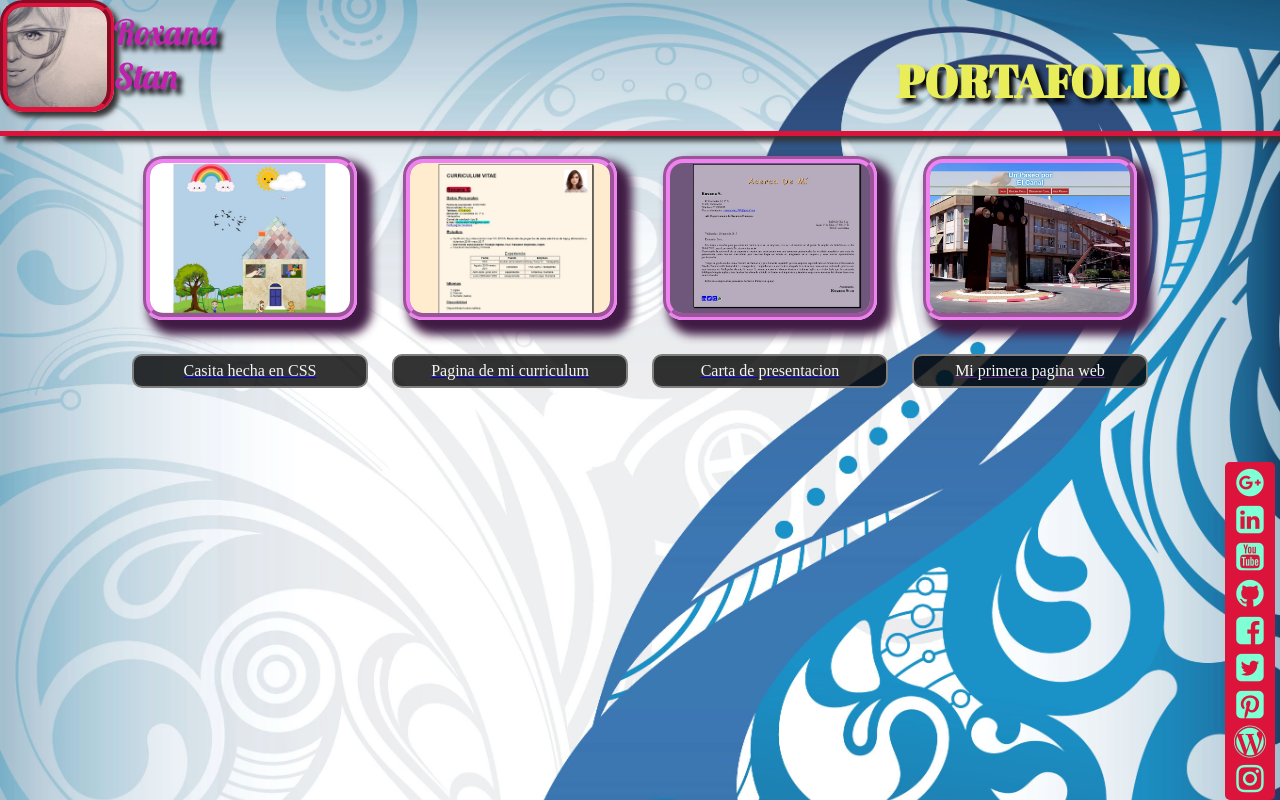
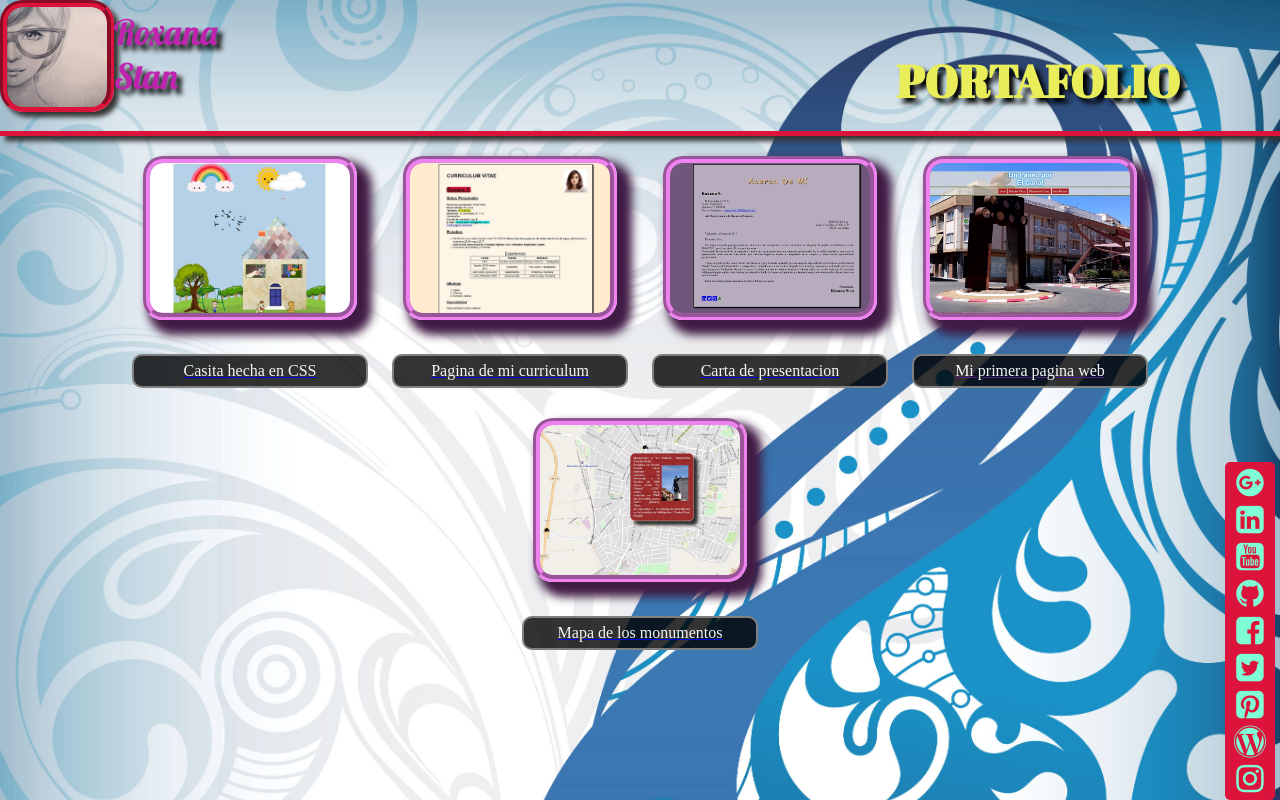
Before and after one commit to roxanastanxy/roxanastanxy.github.io, a plain HTML site: page index.html in a window 1280 px wide. Drawn offline with Linux system fonts and the light colour scheme.

Commit message:
añadir mapa

```diff
--- a/css/style.css
+++ b/css/style.css
@@ -108,6 +108,12 @@ position: absolute;
     display: inline-block;
 
 }
+.mapa{
+    background-image: url(/img/mapa.jpg);
+    background-size: cover;
+    background-position: center;
+    display:inline-block;
+}
 .caja{
     width:200px;
     height: 150px;
--- a/index.html
+++ b/index.html
@@ -47,6 +47,12 @@
          </div>
           <figcaption>Mi primera pagina web</figcaption>
             </a>
+             <a href='https://roxanastanxy.github.io/monumentos-valdepenas/'>
+                <div class='mapa caja'>
+
+            </div>
+                 <figcaption>Mapa de los monumentos</figcaption>
+            </a>
         </div>
         <div class='menu'>
         <nav>
```
Also changed, not shown: img/mapa.jpg (added).
